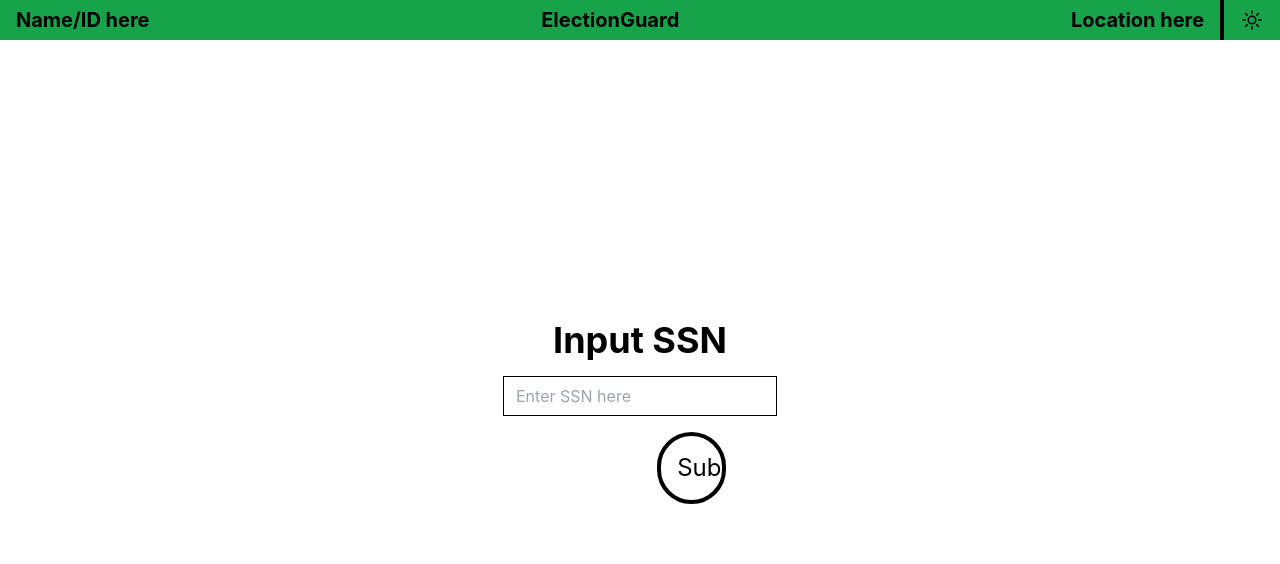
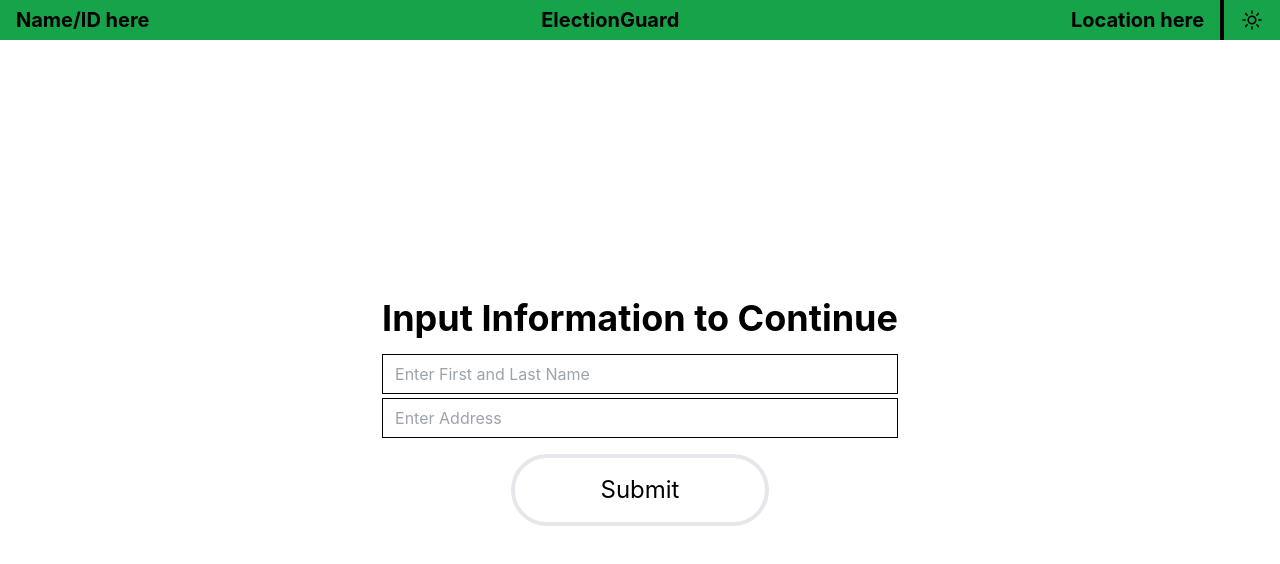
Before and after one commit to tommatz/SecureVotingBoothCopy, a React (Create React App) app in the folder frontend/: page / in a window 1280 px wide. Shown: the top 564 px of the page. Built offline with nearby package versions, Linux system fonts and the light colour scheme; the HTML template or start-up script is replaced by a standard one.

Commit message:
Completed Sprint 1 Login Page

```diff
--- a/frontend/src/components/Login.js
+++ b/frontend/src/components/Login.js
@@ -2,19 +2,24 @@
 
 const Login = () => {
 
-    const [ssn, setssn] = useState("")
+    const [name, setname] = useState("")
+    const [address, setaddress] = useState("")
 
     const handleChange = (e) => {
-        const target = e.target
-        if (!target.type)
-            return
+        const value = e.target.value
+        const name = e.target.name
 
-        setssn(e.value)
+        if(name === "address")
+            setaddress(value)
+        if(name === "name")
+            setname(value)
+
     }
 
     const onSubmit = (e) => {
         e.preventDefault()
-        console.log(ssn)
+        console.log(name)
+        console.log(address)
     }
 
     /*This return statement is what gets passed up to the App.js then to the index.js
@@ -24,11 +29,13 @@
         <section id="login" className="h-[95%] w-full"> {/* The 95% vertical height of the template section is to fill the rest of the screen (top bar takes 5%) */}
             <div className="flex h-full w-full">
                 <div className="m-auto text-center text-black dark:text-white transition-colors duration-500 space-y-4"> {/* This div is needed to center the items inside it using m-auto (margins auto) */}
-                    <h1 className="text-4xl font-bold"> Input SSN </h1>
+                    <h1 className="text-4xl font-bold">Input Information to Continue</h1>
 
                     <form className='block' onSubmit={onSubmit}>
-                        <input type="text" name="ssn" value = {ssn} maxLength="11" placeholder='Enter SSN here' onChange={handleChange} className="mt-1 block w-full h-10 px-3 py-2 bg-white border border-black"/>
-                        <input type='submit' value='Submit' className={("w-1/2 mt-4 ml-[25%] md:w-1/4 md:ml-[37.5%] cursor-pointer mb-4 p-4 border-4 border-black rounded-full transition-all ease-in-out duration-300 hover:scale-110 hover:bg-green-600 md:text-xl lg:text-2xl xl:text-3xl")} />
+                        <input type="text" name="name" value = {name} maxLength="100" placeholder='Enter First and Last Name' onChange={handleChange} className="mt-1 block w-full h-10 px-3 py-2 border border-black bg-transparent"/>
+                        <input type="text" name="address" value = {address} maxLength="100" placeholder='Enter Address' onChange={handleChange} className="mt-1 block w-full h-10 px-3 py-2 border border-black bg-transparent"/>
+
+                        <input type='submit' value='Submit' className={("w-1/2 mt-4 ml-[25%] md:w-1/2 md:ml-[0%] cursor-pointer mb-4 p-4 border-4 dark:border-white rounded-full transition-all ease-in-out hover:scale-110 hover:bg-green-600 md:text-xl lg:text-2xl xl:text-3xl")} />
                     </form>
 
                 </div>
```
